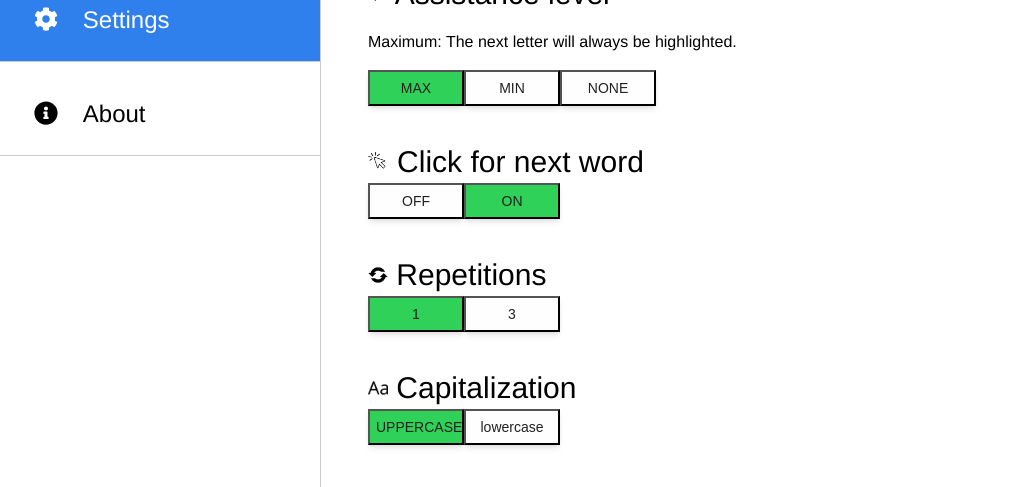
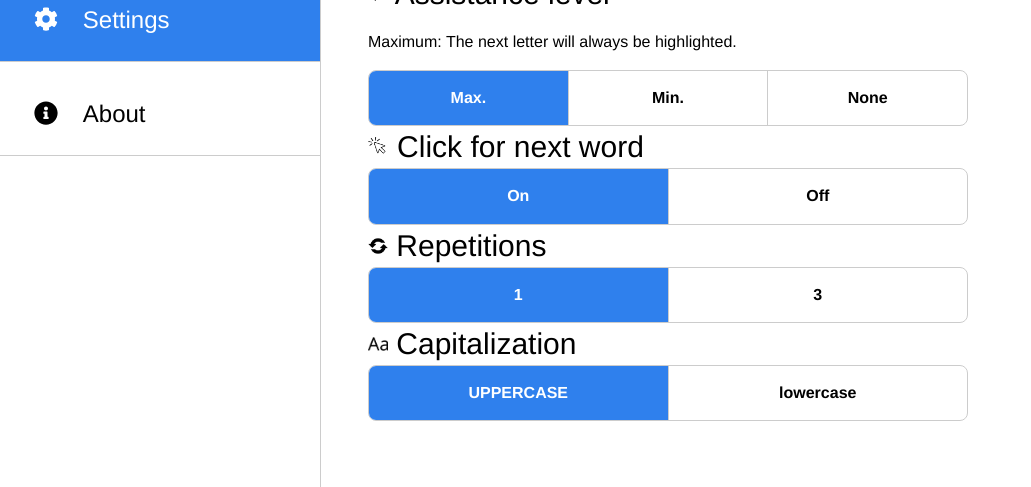
Before and after one commit to project-qwerty/project-qwerty, a Vue app: page /settings in a window 1280 px wide. Shown: the part 313-800 px from the top of the page, without its empty margins (0-1031 px from the left). Built offline with nearby package versions, Linux system fonts and the light colour scheme.

Commit message:
convert Settings page selectors to ShowAllSelector

```diff
--- a/src/components/Switch.vue
+++ /dev/null
@@ -1,51 +0,0 @@
-<template>
-  <div class="btn-container">
-    <button v-for="(option,index) in options" :key="index" v-on:click="select_value=option" :class="{'green-button':select_value===option}">{{option}}</button>
-  </div>
-</template>
-
-
-<script>
-  export default{
-    name: "switch-component",
-    props: ["options", "preset"],
-    // the internal state - can be change in this code
-    data: function() {
-      return{
-        select_value: null
-      }
-    },
-    created() {
-      this.select_value = this.preset
-    },
-    watch: {
-      'select_value': function(val) {
-        this.$emit("update:value", val)
-      }
-    }
-  }
-</script>
-
-
-<style scoped>
-  .green-button{
-    background-color: rgb(48, 209, 88) !important /*Makes this the*/
-  }
-
-  .btn-container{
-    display: flex;
-    align-items: stretch;
-  }
-
-  button{
-    background-color: #fefefe;
-    color: #212121;
-    font-size: 14px;
-    width: 96px;
-    padding-top:8px;
-    padding-bottom:8px;
-    outline: none;
-    transition: all 200ms;
-    box-shadow: 0 4px 6px -1px rgba(0, 0, 0, 0.1), 0 2px 4px -1px rgba(0, 0, 0, 0.06);
-  }
-</style>
--- a/src/views/Settings.vue
+++ b/src/views/Settings.vue
@@ -72,26 +72,47 @@
         <img class="setting-heading-icon" src="@/assets/setting-icons/Errorless.png">
         Assistance level
       </p>
-      <p>{{ assistanceLevelDescriptions[value_assistanceLevel] }}</p>
-      <switch-component class="switch" :preset="preset.value_assistanceLevel" :options="['MAX', 'MIN', 'NONE']" v-on:update:value="value_assistanceLevel=$event"/>
+      <p>{{ assistanceLevelDescriptions[assistanceLevel] }}</p>
+      <ShowAllSelector :options="[
+            { label: 'Max.', val: 'MAX', },
+            { label: 'Min.', val: 'MIN', },
+            { label: 'None', val: 'NONE', },
+          ]"
+          :activeValue="assistanceLevel"
+          v-on:update="assistanceLevel = $event" />
 
       <p class="setting-heading">
         <img class="setting-heading-icon" src="@/assets/setting-icons/Click_for_next.png">
         Click for next word
       </p>
-      <switch-component class="switch" :preset="preset.value_clickForNextWord" :options="['OFF', 'ON']" v-on:update:value="value_clickForNextWord=$event"/>
+      <ShowAllSelector :options="[
+            { label: 'On', val: true, },
+            { label: 'Off', val: false, },
+          ]"
+          :activeValue="clickForNextWord"
+          v-on:update="clickForNextWord = $event" />
 
       <p class="setting-heading">
         <img class="setting-heading-icon" src="@/assets/setting-icons/Repetitions.png">
         Repetitions
       </p>
-      <switch-component class="switch" :preset="preset.value_wordRepetitions" :options="['1', '3']" v-on:update:value="value_wordRepetitions=$event"/>
+      <ShowAllSelector :options="[
+            { label: '1', val: 1, },
+            { label: '3', val: 3, },
+          ]"
+          :activeValue="wordRepetitions"
+          v-on:update="wordRepetitions = $event" />
 
       <p class="setting-heading">
         <img class="setting-heading-icon" src="@/assets/setting-icons/Capitals.png">
         Capitalization
       </p>
-      <switch-component class="switch" :preset="preset.value_wordDisplayCapitalization" :options="['UPPERCASE', 'lowercase']" v-on:update:value="value_wordDisplayCapitalization=$event"/>
+      <ShowAllSelector :options="[
+            { label: 'UPPERCASE', val: 'UPPERCASE', },
+            { label: 'lowercase', val: 'LOWERCASE', },
+          ]"
+          :activeValue="wordDisplayCapitalization"
+          v-on:update="wordDisplayCapitalization = $event" />
 
     </div>
   </div>
@@ -102,13 +123,19 @@
   // Importing the slider from a plug in, the slider is called veeno.
   import veeno from 'veeno';
   import 'nouislider/distribute/nouislider.min.css';
-  import Switch from '@/components/Switch.vue';
+  import LocalStorage from '@/components/LocalStorage.js';
   import NavSidebar from '@/components/NavSidebar.vue';
-  import LocalStorage from '@/components/LocalStorage.js';
+  import ShowAllSelector from '@/components/ShowAllSelector.vue';
 
   export default {
     data() {
       return {
+        clickForNextWord: null,
+        assistanceLevel: null,
+        wordRepetitions: null,
+        wordDisplayCapitalization: null,
+
+
         display_wordDisplayTime: null,
         display_wordsPerSession: null,
 
@@ -116,15 +143,6 @@
         // value is intially set to zero, however the value is changed as the slider is moved
         value_wordsPerSession: null,
         // the variables related to buttons
-        value_wordRepetitions: null,
-        value_assistanceLevel: null,
-        value_clickForNextWord: null,
-        value_wordDisplayCapitalization: null,
-        preset: {
-          value_wordRepetitions: null,
-          value_assistanceLevel: null,
-          value_clickForNextWord: null,
-        },
         assistanceLevelDescriptions: {
           'MAX': 'Maximum: The next letter will always be highlighted.',
           'MIN': 'Minimum: The next letter will be highlighted if a mistake is made.',
@@ -134,27 +152,22 @@
     },
     // This sets the sliders so that they remember there last location.
     created() {
-      this.preset.value_wordRepetitions = LocalStorage.getSetting('wordRepetitions').toString();
       this.value_wordDisplayTime = LocalStorage.getSetting('wordDisplayTime');
       this.value_wordsPerSession = LocalStorage.getSetting('wordsPerSession');
-      this.preset.value_assistanceLevel = LocalStorage.getSetting('assistanceLevel');
 
-      var clickForNextWordSetting = LocalStorage.getSetting('clickForNextWord');
-      this.preset.value_clickForNextWord = clickForNextWordSetting ? 'ON' : 'OFF';
-
-      this.preset.value_wordDisplayCapitalization = LocalStorage.getSetting('wordDisplayCapitalization');
-      if (this.preset.value_wordDisplayCapitalization === 'LOWERCASE') {
-        this.preset.value_wordDisplayCapitalization = 'lowercase';
-      }
+      this.assistanceLevel = LocalStorage.getSetting('assistanceLevel');
+      this.clickForNextWord = LocalStorage.getSetting('clickForNextWord');
+      this.wordRepetitions = LocalStorage.getSetting('wordRepetitions');
+      this.wordDisplayCapitalization = LocalStorage.getSetting('wordDisplayCapitalization');
     },
     components: {
-      'veeno': veeno,
-      'switch-component': Switch,
-      'NavSidebar': NavSidebar,
+      veeno,
+      NavSidebar,
+      ShowAllSelector,
     },
     // This stores the values into localStorage so that they can be accessed by the keyboard page.
     watch: {
-      'value_wordRepetitions': function(val) {
+      wordRepetitions: function(val) {
         LocalStorage.setSetting('wordRepetitions', val);
       },
       'value_wordDisplayTime': function(val) {
@@ -174,14 +187,14 @@
         this.display_wordsPerSession = parseInt(val) + ' words';
         LocalStorage.setSetting('wordsPerSession', parseInt(val));
       },
-      'value_assistanceLevel': function(val) {
+      assistanceLevel: function(val) {
         LocalStorage.setSetting('assistanceLevel', val);
       },
-      'value_clickForNextWord': function(val) {
-        LocalStorage.setSetting('clickForNextWord', val === 'ON');
+      clickForNextWord: function(val) {
+        LocalStorage.setSetting('clickForNextWord', val);
       },
-      'value_wordDisplayCapitalization': function(val) {
-        LocalStorage.setSetting('wordDisplayCapitalization', val.toUpperCase());
+      'wordDisplayCapitalization': function(val) {
+        LocalStorage.setSetting('wordDisplayCapitalization', val);
       },
     },
   }
```
